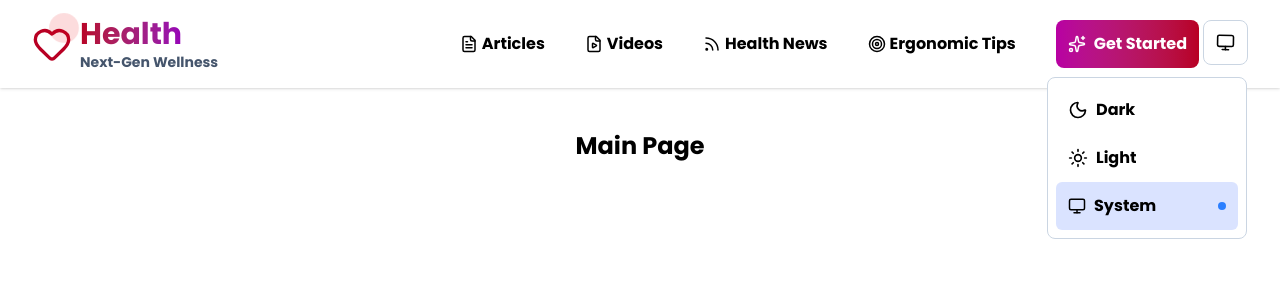
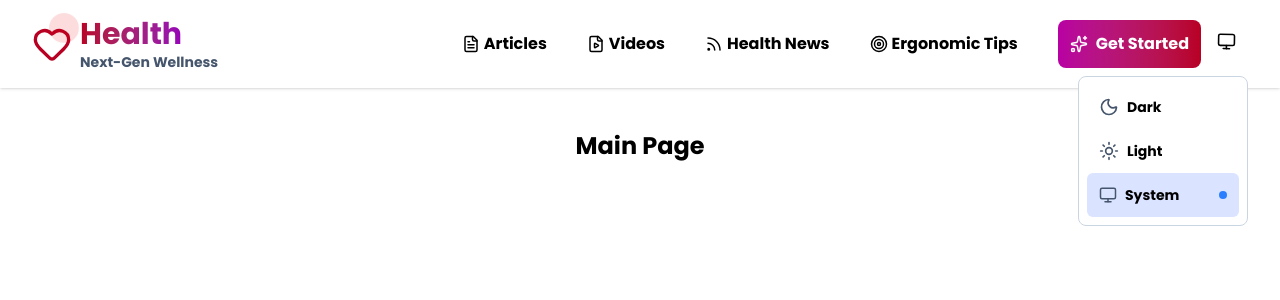
Before and after one commit to ParsaProg/Health, a Next.js app: page / in a window 1280 px wide. Both pictures are taken after a click on the element 1225 px from the left and 44 px from the top of the page. Shown: the top 300 px of the page. Built offline with nearby package versions, Linux system fonts and the light colour scheme.

Commit message:
theme toggle button fixed

```diff
--- a/src/components/ui/header/mobile/ThemeToggleButton.tsx
+++ b/src/components/ui/header/mobile/ThemeToggleButton.tsx
@@ -12,17 +12,17 @@ export default function ThemeToggle({ isShowThemeDialog }: any) {
   const themeItems = [
     {
       title: "Dark",
-      icon: <Moon size={20} />,
+      icon: <Moon size={20} className="text-slate-600"/>,
       theme: "dark",
     },
     {
       title: "Light",
-      icon: <Sun size={20} />,
+      icon: <Sun size={20} className="text-slate-600"/>,
       theme: "light",
     },
     {
       title: "System",
-      icon: <Monitor size={18} />,
+      icon: <Monitor size={18} className="text-slate-600"/>,
       theme: "system",
     },
   ];
@@ -34,7 +34,7 @@ export default function ThemeToggle({ isShowThemeDialog }: any) {
     setThemeMode(theme as string);
   }, []);
   return (
-    <div className="hover:bg-slate-200 transition-colors duration-200 cursor-pointer focus:scale-[0.9] relative rounded-lg p-3 flex justify-center border-[1px] border-slate-300">
+    <div className="hover:bg-slate-200 transition-colors duration-200 cursor-pointer focus:scale-[0.9] relative rounded-lg py-3 px-3 flex justify-center">
       <AnimatePresence mode="wait">
         {themeMode === "dark" ? (
           <motion.div
@@ -93,7 +93,7 @@ export default function ThemeToggle({ isShowThemeDialog }: any) {
               y: -50,
               scale: 0.8,
             }}
-            className="z-[9999] bg-white border-slate-300 border-[1px] rounded-lg absolute right-[0] top-14 w-[200px] py-2 p-2 flex items-start flex-col  overflow-hidden"
+            className="z-[9999] bg-white border-slate-300 border-[1px] rounded-lg absolute right-[0] top-14 w-[170px] py-2 p-2 flex items-start flex-col  overflow-hidden"
           >
             {themeItems.map((val: any, _i: any) => {
               return (
@@ -115,11 +115,11 @@ export default function ThemeToggle({ isShowThemeDialog }: any) {
                         }
                       : {}
                   }
-                  transition={{ delay: _i * 0.1 }}
+                  transition={{ delay: _i * 0.03 }}
                   key={_i}
                   className={`${
                     theme === val.theme.toLowerCase() && "bg-[#0040ff25]"
-                  } group cursor-pointer text-black flex rounded-md p-3 items-center gap-x-3 w-full justify-between`}
+                  } group text-sm cursor-pointer text-black flex rounded-md p-3 items-center gap-x-3 w-full justify-between`}
                 >
                   <div className="flex items-center gap-x-2">
                     {val.icon}
```
